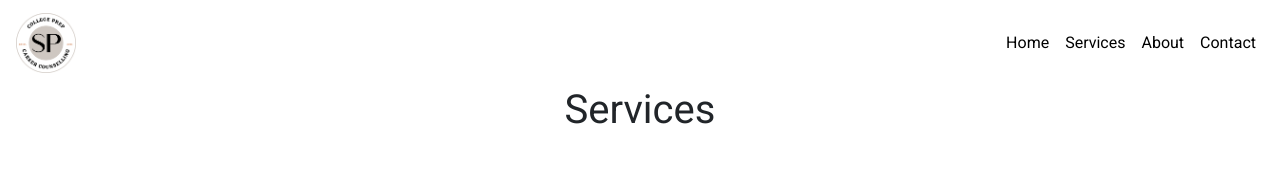
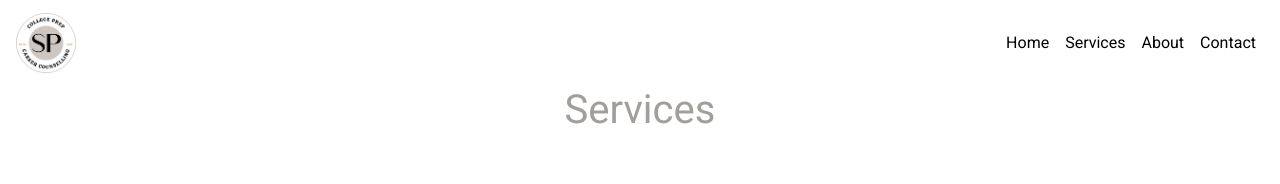
Before and after one commit to Alexandra-Hionis/College-Prep, a React (Create React App) app: page /services in a window 1280 px wide. Shown: the top 184 px of the page. Built offline with nearby package versions, Linux system fonts and the light colour scheme.

Commit message:
issue with my services page. I'm having trouble importing the second component

```diff
--- a/src/components/Services/index.js
+++ b/src/components/ServicesGrid/index.js
@@ -5,10 +5,16 @@ import { Container, Row, Col, Button } from "react-bootstrap";
 function ServicesGrid() {
   return (
     <Container>
-      <Row>
+      {/* <Row>
         <Col xs={6}>xs=6</Col>
         <Col xs={6}>xs=6</Col>
-      </Row>
+      </Row> */}
+      <div>
+        <h1 class="display-2">Full Stack Conf</h1>
+        <p class="lead">A One-day Conference About All Things JavaScript!</p>
+      </div>
     </Container>
   );
 }
+
+export default ServicesGrid;
--- a/src/components/ServicesHeader/index.js
+++ b/src/components/ServicesHeader/index.js
@@ -7,7 +7,7 @@ function ServicesHeader() {
     <div>
       <Row>
         <Col md={12}>
-          <h1>Services</h1>
+          <h1 id="services">Services</h1>
         </Col>
       </Row>
     </div>
--- a/src/components/ServicesHeader/styles.css
+++ b/src/components/ServicesHeader/styles.css
@@ -0,0 +1,3 @@
+#services {
+  color: #a29e9b;
+}
--- a/src/pages/services.js
+++ b/src/pages/services.js
@@ -1,5 +1,6 @@
 import React from "react";
 import ServicesHeader from "../components/ServicesHeader";
+import ServicesGrid from "../components/ServicesGrid";
 
 const Services = () => {
   return <ServicesHeader></ServicesHeader>;
```
Also changed, not shown: src/components/ServicesGrid/styles.css (added).
